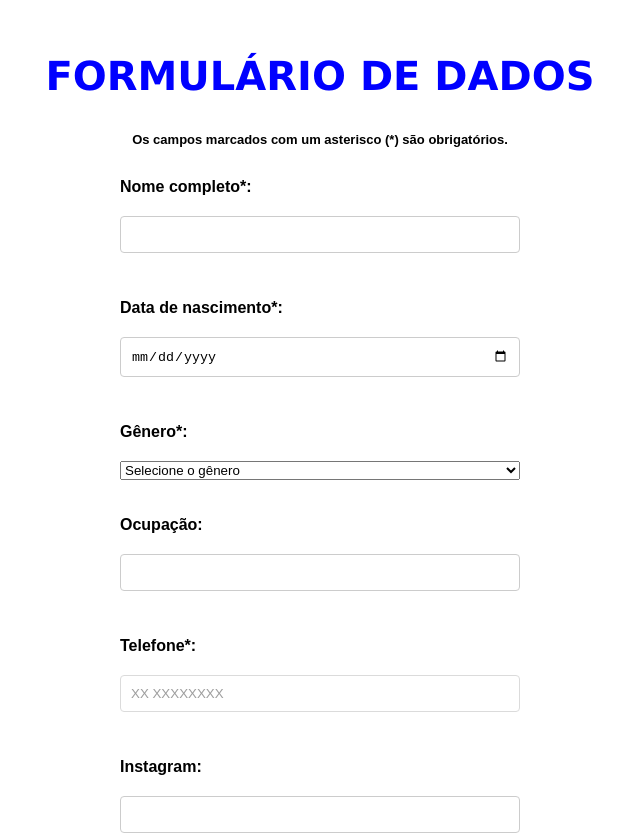
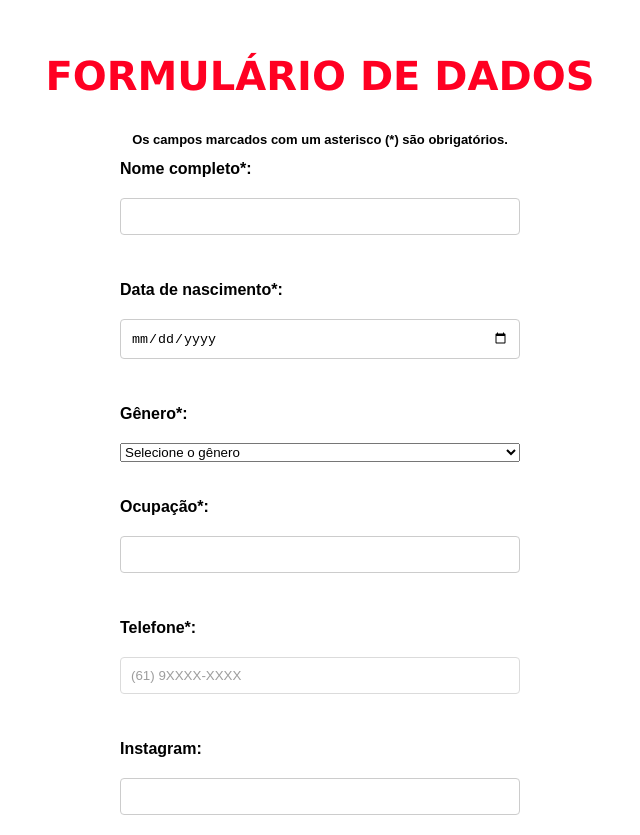
Before and after one commit to VictorRecalcatte/formsVGDF, a Next.js app: page / in a window 1280 px wide. Shown: the top 835 px of the page, without its empty margins (320-960 px from the left). Built offline with nearby package versions, Linux system fonts and the light colour scheme.

Commit message:
telefone att

```diff
--- a/src/pages/index.js
+++ b/src/pages/index.js
@@ -1,5 +1,5 @@
 import Head from 'next/head';
-import { useState, useEffect } from 'react';
+import { useState } from 'react';
 
 export default function Home() {
   const [formData, setFormData] = useState({
@@ -16,16 +16,80 @@ export default function Home() {
     origem: ''
   });
 
-  // Função para lidar com a mudança dos inputs
+  const ocupacaoList = [
+    { value: 'ADMINISTRADOR', label: 'ADMINISTRADOR' },
+    { value: 'ADMINISTRADOR(A)', label: 'ADMINISTRADOR(A)' },
+    { value: 'ADVOGADO(A)', label: 'ADVOGADO(A)' },
+    { value: 'ASSISTENTE SOCIAL', label: 'ASSISTENTE SOCIAL' },
+    { value: 'AUTONOMO', label: 'AUTONOMO' },
+    { value: 'DONA DE CASA', label: 'DONA DE CASA' },
+    { value: 'EMPRESÁRIO(A)', label: 'EMPRESÁRIO(A)' },
+    { value: 'ENFERMEIRO(A)', label: 'ENFERMEIRO(A)' },
+    { value: 'ENGENHEIRO(A)', label: 'ENGENHEIRO(A)' },
+    { value: 'ESTUDANTE', label: 'ESTUDANTE' },
+    { value: 'LÍDER COMUNITÁRIO(A)', label: 'LÍDER COMUNITÁRIO(A)' },
+    { value: 'LÍDER ESPORTIVO', label: 'LÍDER ESPORTIVO' },
+    { value: 'MÉDICO(A)', label: 'MÉDICO(A)' },
+    { value: 'OUTRO', label: 'OUTRO' },
+    { value: 'PADRE', label: 'PADRE' },
+    { value: 'PASTOR(A)', label: 'PASTOR(A)' },
+    { value: 'PROFESSOR(A)', label: 'PROFESSOR(A)' },
+    { value: 'SERVIDOR(A) PÚBLICO(A)', label: 'SERVIDOR(A) PÚBLICO(A)' },
+    { value: 'VENDEDOR(A)', label: 'VENDEDOR(A)' }
+  ];
+
+  const [filteredOcupacoes, setFilteredOcupacoes] = useState([]);
+  const [outraOcupacao, setOutraOcupacao] = useState('');
+
+  const formatPhoneNumber = (value) => {
+    const cleaned = value.replace(/\D/g, ''); // Remove caracteres não numéricos
+    if (cleaned.length <= 10) {
+      return cleaned.replace(/(\d{2})(\d{0,5})(\d{0,4})/, '($1) $2-$3');
+    }
+    return cleaned.replace(/(\d{2})(\d{5})(\d{0,4})/, '($1) $2-$3');
+  };
+
   const handleChange = (e) => {
     const { name, value } = e.target;
+    const formattedValue = name === 'telefone' ? formatPhoneNumber(value) : value;
+
     setFormData(prevData => ({
       ...prevData,
-      [name]: value
+      [name]: formattedValue
     }));
+
+    if (name === 'ocupacao') {
+      const filtered = ocupacaoList.filter(ocupacao =>
+        ocupacao.label.toLowerCase().includes(value.toLowerCase())
+      );
+      setFilteredOcupacoes(filtered);
+    }
   };
 
-  // Função para lidar com o envio do formulário
+  const selectOcupacao = (value) => {
+    setFormData(prevData => ({
+      ...prevData,
+      ocupacao: value,
+    }));
+    setFilteredOcupacoes([]);
+  };
+
+  const resetForm = () => {
+    setFormData({
+      nome_completo: '',
+      data_de_nascimento: '',
+      genero: '',
+      ocupacao: '',
+      telefone: '',
+      instagram: '',
+      email: '',
+      regiao_onde_mora: '',
+      orgao: '',
+      comunidade: '',
+      origem: ''
+    });
+  };
+
   const handleSubmit = async (e) => {
     e.preventDefault();
 
@@ -39,8 +103,8 @@ export default function Home() {
       });
 
       if (response.ok) {
-        const result = await response.json();
         alert('Dados enviados com sucesso!');
+        resetForm(); // Limpa o formulário após o envio bem-sucedido
       } else {
         const errorData = await response.json();
         console.error('Erro:', errorData);
@@ -62,13 +126,11 @@ export default function Home() {
         <h3>Os campos marcados com um asterisco (*) são obrigatórios.</h3>
         <form onSubmit={handleSubmit}>
 
-<br></br>
           <label>Nome completo*:</label>
           <input type="text" name="nome_completo" value={formData.nome_completo} onChange={handleChange} /> <br /><br />
 
           <label>Data de nascimento*:</label>
           <input type="date" name="data_de_nascimento" value={formData.data_de_nascimento} onChange={handleChange} /> <br /><br />
-
 
           <label>Gênero*:</label>
           <select name="genero" value={formData.genero} onChange={handleChange}>
@@ -77,26 +139,37 @@ export default function Home() {
             <option value="Feminino">Feminino</option>
           </select> <br /><br />
 
+          <label>Ocupação*:</label>
+          <input type="text" name="ocupacao" value={formData.ocupacao} onChange={handleChange} /> <br /><br />
+          {filteredOcupacoes.length > 0 && (
+            <ul style={{ listStyleType: 'none', paddingLeft: 0 }}>
+              {filteredOcupacoes.map((ocupacao) => (
+                <li
+                  key={ocupacao.value}
+                  onClick={() => selectOcupacao(ocupacao.label)}
+                  style={{ cursor: 'pointer', borderBottom: '1px solid #ccc', marginBottom: '5px' }}
+                >
+                  {ocupacao.label}
+                </li>
+              ))}
+            </ul>
+          )}
 
-          <label>Ocupação:</label>
-          <input type="text" name="ocupacao" value={formData.ocupacao} onChange={handleChange} /> <br /><br />
-
-          <label>Telefone*:</label><input
-           type="text"
-           name="telefone"
-          value={formData.telefone}
-          onChange={handleChange}
-          placeholder="XX XXXXXXXX"
-        style={{ opacity: 0.7 }} />
-
-<br /><br />
+          <label>Telefone*:</label>
+          <input
+            type="text"
+            name="telefone"
+            value={formData.telefone}
+            onChange={handleChange}
+            placeholder="(61) 9XXXX-XXXX"
+            style={{ opacity: 0.7 }}
+          /><br /><br />
 
           <label>Instagram:</label>
           <input type="text" name="instagram" value={formData.instagram} onChange={handleChange} /> <br /><br />
 
           <label>Email*:</label>
           <input type="email" name="email" value={formData.email} onChange={handleChange} /> <br /><br />
-
 
           <label>Região onde mora*:</label>
           <select name="regiao_onde_mora" value={formData.regiao_onde_mora} onChange={handleChange}>
@@ -131,7 +204,7 @@ export default function Home() {
             <option value="SIA (RA XXIX)">SIA (RA XXIX)</option>
             <option value="Sobradinho (RA V)">Sobradinho (RA V)</option>
             <option value="Sobradinho II (RA XXVI)">Sobradinho II (RA XXVI)</option>
-            <option value="Sol Nascente e Pôr do Sol ( RA XXXII)">Sol Nascente e Pôr do Sol ( RA XXXII)</option>
+            <option value="Sol Nascente e Pôr do Sol (RA XXXII)">Sol Nascente e Pôr do Sol (RA XXXII)</option>
             <option value="Sudoeste/Octogonal (RA XXII)">Sudoeste/Octogonal (RA XXII)</option>
             <option value="Taguatinga (RA III)">Taguatinga (RA III)</option>
             <option value="Varjão (RA XXIII)">Varjão (RA XXIII)</option>
--- a/src/styles/globals.css
+++ b/src/styles/globals.css
@@ -41,7 +41,7 @@ h2 {
 text-align: center;
 font-family: 'Lucida Sans', 'Lucida Sans Regular', 'Lucida Grande', 'Lucida Sans Unicode', Geneva, Verdana, sans-serif;
 font-size: 40px;
-color: blue;
+color: rgb(255, 0, 34);
 
 }
 
```
Also changed, not shown: package.json (+7 -5 lines), 1 other file (tests, documents, lock files or other folders).
